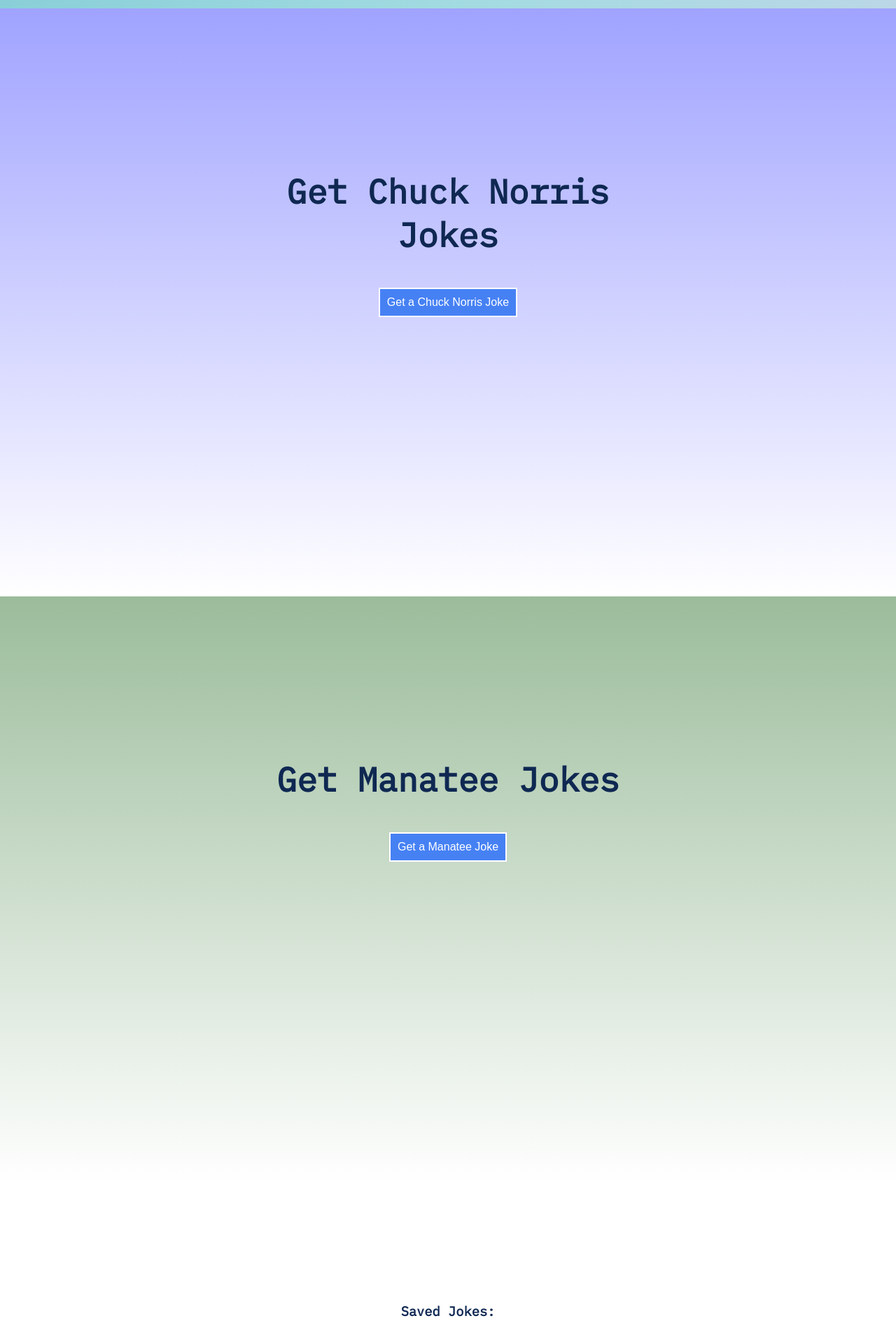
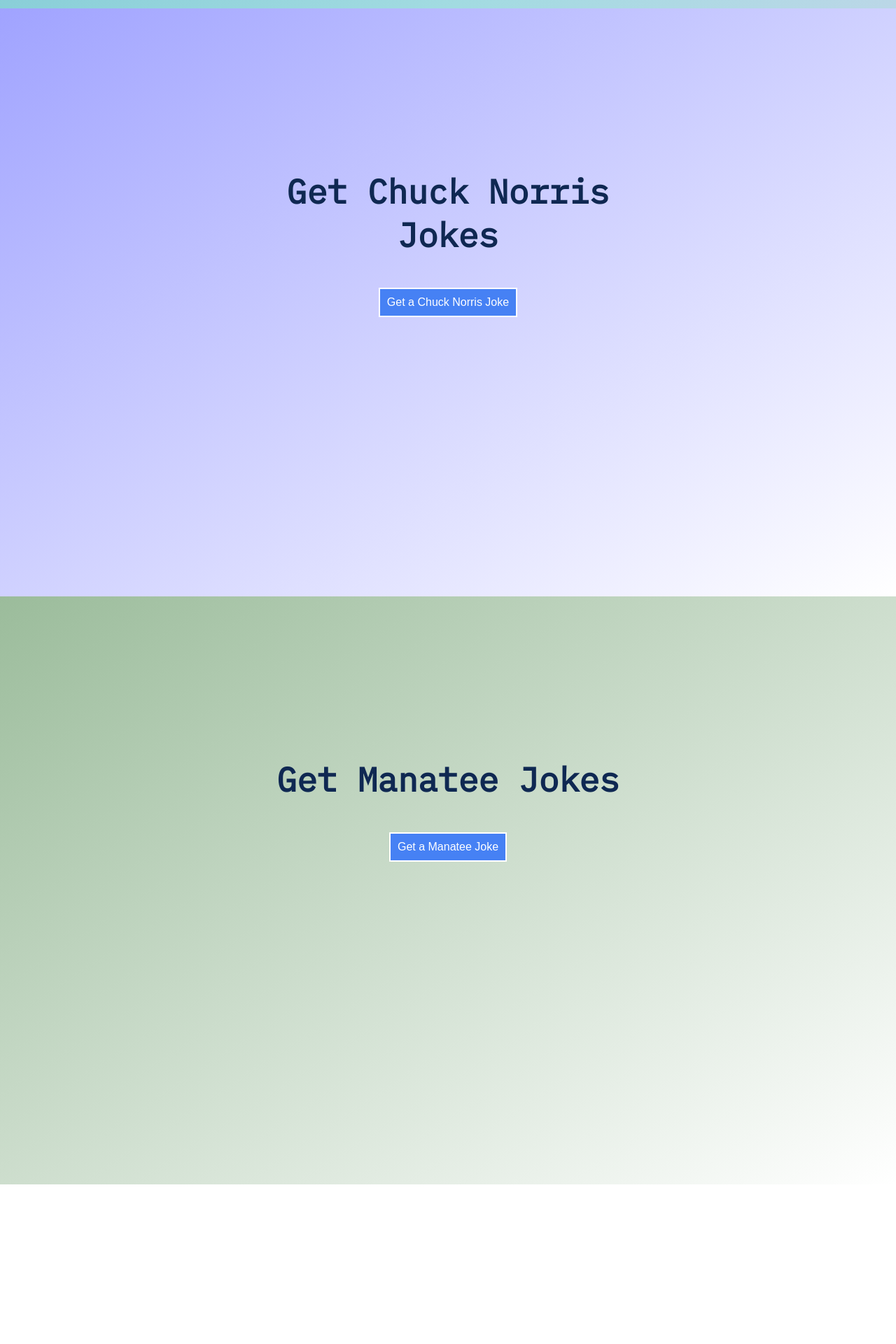
Before and after one commit to OlgaGabbert/final-react-project, a React (Vite) app: page / in a window 1280 px wide. Shown: the part 1668-3588 px from the top of the page at 70% size. After the commit the page ends 3360 px from the top, so only its background shows below. Built offline with nearby package versions, Linux system fonts and the light colour scheme; the HTML template or start-up script is replaced by a standard one.

Commit message:
fixed saved jokes page

```diff
--- a/src/App.css
+++ b/src/App.css
@@ -38,11 +38,15 @@
 }
 
 #chuckNorrisJokes {
-    background: linear-gradient(to bottom, #a0a3ff, #fff);
+    background: linear-gradient(to bottom right, #a0a3ff, #fff);
 }
 
 #manateeJokes {
-    background: linear-gradient(to bottom, rgb(155, 188, 155), #ffffff);
+    background: linear-gradient(to bottom right, rgb(155, 188, 155), #ffffff);
+}
+
+#savedJokes {
+  background: linear-gradient(to bottom right, rgb(134, 209, 232), #ffffff);
 }
 
 h2 {
--- a/src/App.jsx
+++ b/src/App.jsx
@@ -3,7 +3,7 @@
 
 function App() {
 
-  // State variables for the hooks
+  // State variables
   const [textInput, setTextInput] = useState('');
   const [randomJoke, setRandomJoke] = useState('');
   const [randomChuckNorrisJoke, setRandomChuckNorrisJoke] = useState('');
@@ -90,7 +90,7 @@
       const manateeSetUp = manateeJoke.setup;
       const manateePunchLine = manateeJoke.punchline;
 
-      setRandomManateeJoke(`${manateeSetUp} <br> ${manateePunchLine}`);
+      setRandomManateeJoke(`${manateeSetUp} ${manateePunchLine}`);
     } catch (error) {
       console.error(error);
       setRandomManateeJoke("Failed to fetch joke :(");
@@ -122,7 +122,7 @@
     }
   };
 
-  // Handle save joke click plus localStorage
+  // Handle save joke click to localStorage
   const saveJoke = () => {
     if (randomJoke) {
       setSavedJokes((prevSavedJokes) => {
@@ -150,7 +150,7 @@
     savedJokesRef.current.scrollIntoView({ behavior: 'smooth' });
   };
 
-  // handle delete of saved jokes from localStorage (update savedJokes array)
+  // handle delete of saved jokes from localStorage (update savedJokes Set)
   const deleteJoke = (joke) => {
     setSavedJokes((prevSavedJokes) => {
       const updatedSavedJokes = new Set([...prevSavedJokes]);
@@ -163,13 +163,12 @@
   // Scroll to the first page anchor when savedJokes becomes empty
   useEffect(() => {
     if (savedJokes.size === 0) {
-      // window.location.hash = ''; // Remove the current anchor from the URL
-      window.scrollTo({ top: 0, behavior: 'smooth' }); // Scroll to the top of the page
+      window.scrollTo({ top: 0, behavior: 'smooth' });
     }
   }, [savedJokes]);
 
+  // Stick the navbar to the top if the user scrolls down and unstick if the user scrolls up
   useEffect(() => {
-    // Stick the navbar to the top if the user scrolls down and unstick if the user scrolls up
     const handleScroll = () => {
       const navbar = document.getElementById('navbar');
       const header = document.getElementById('header');
@@ -196,7 +195,7 @@
         <a href="#jokes">Get Dad Jokes</a>
         <a href="#chuckNorrisJokes">Get Chuck Norris Jokes</a>
         <a href="#manateeJokes">Get Manatee Jokes</a>
-        {savedJokes.length > 0 && <a href='#savedJokes'>Saved Jokes</a>}
+        {savedJokes.size > 0 && <a href='#savedJokes'>Saved Jokes</a>}
       </nav>
 
       <section id="header">
@@ -276,7 +275,7 @@
             </div>
           </article>
         </section>
-        {savedJokes && (
+        {savedJokes.size > 0 && (
           <section id='savedJokes' ref={savedJokesRef}>
             <article>
               <div>
```
